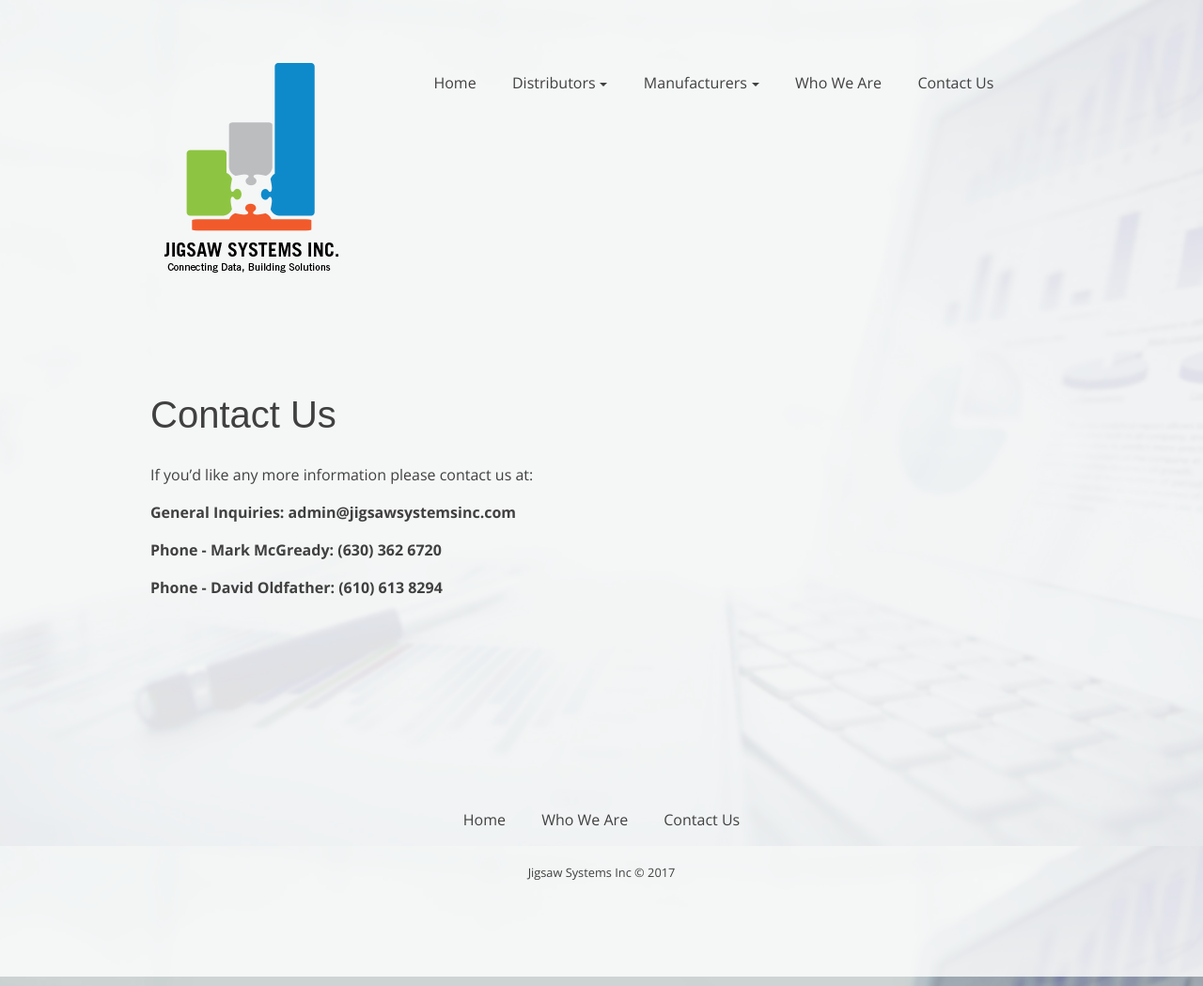
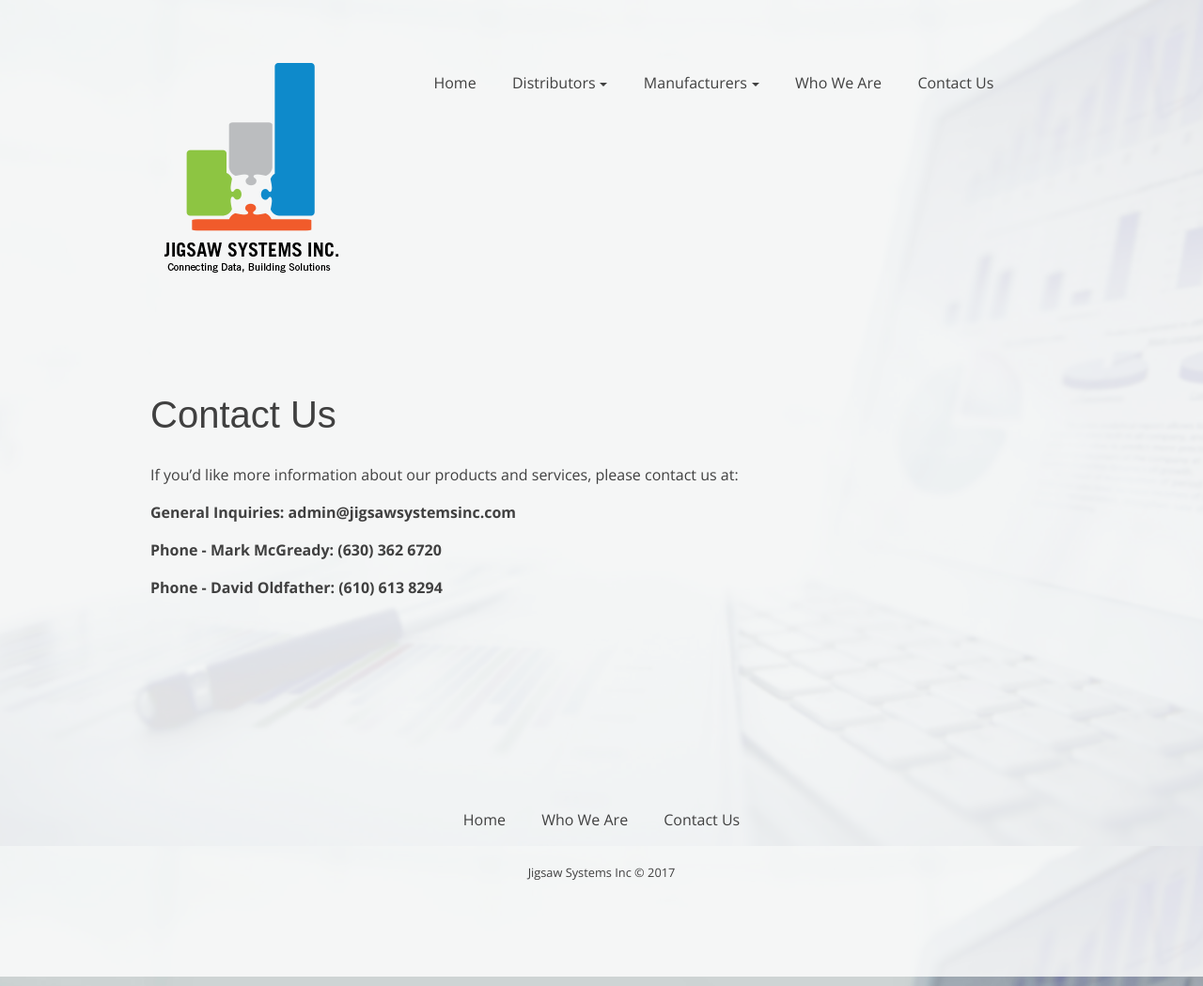
Before and after one commit to Codefully/jigsaw-redo, a Jekyll site: the page built from pages/contact-us.md, in a window 1280 px wide. Shown: the whole page at 94% size. Built offline with Jekyll 4.4.1, drawn with Linux system fonts in a browser that asks for light colours; nearby versions of some CDN libraries; some web fonts are replaced.

Commit message:
Updated Contact Us

```diff
--- a/pages/contact-us.md
+++ b/pages/contact-us.md
@@ -6,7 +6,7 @@ layout: page
 
 # Contact Us
 
-If you’d like any more information please contact us at:
+If you’d like more information about our products and services, please contact us at:
 
 **General Inquiries: admin@jigsawsystemsinc.com**
 
```
